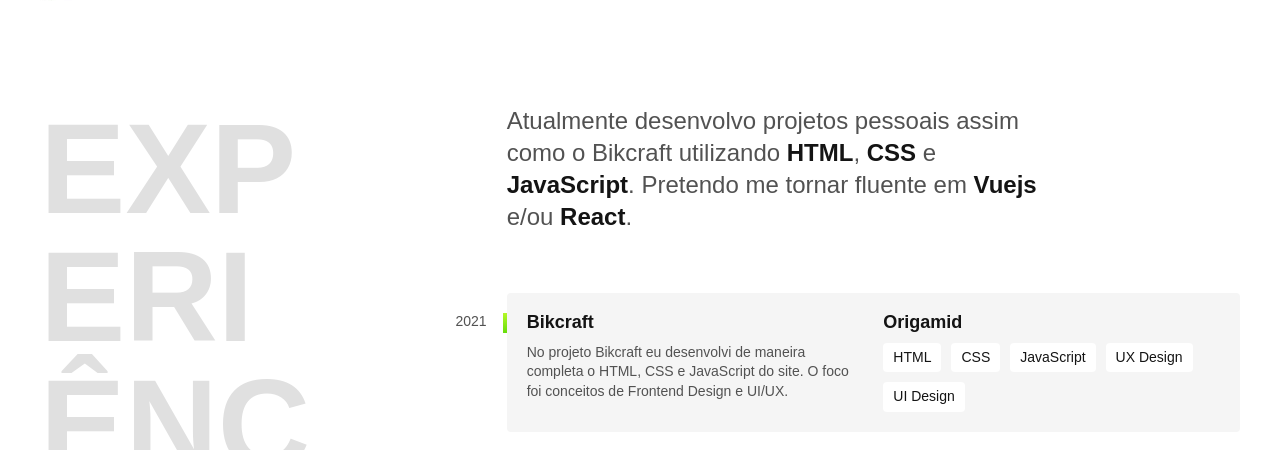
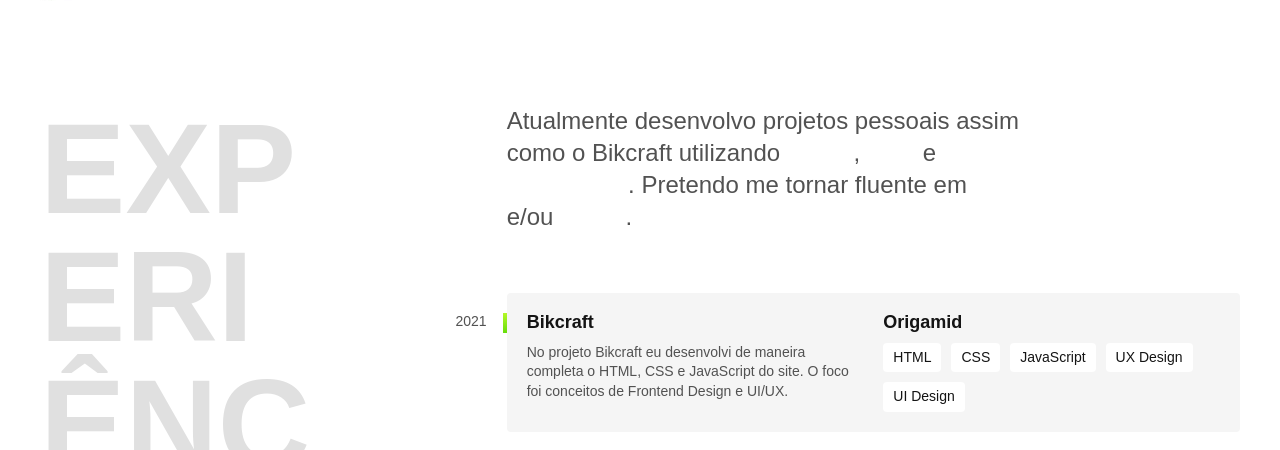
Before and after one commit to matheuszandona1/portfolio, a plain HTML site: page index.html in a window 1280 px wide. Shown: the part 650-1100 px from the top of the page. Drawn offline with Linux system fonts and the light colour scheme.

Commit message:
🐛 alterando cor de texttto

```diff
--- a/CSS/experiencia.css
+++ b/CSS/experiencia.css
@@ -11,7 +11,7 @@
 }
 
 .experiencia-texto strong {
-  color: #141414;
+  color: #ffff;
 }
 
 .projeto {
```
